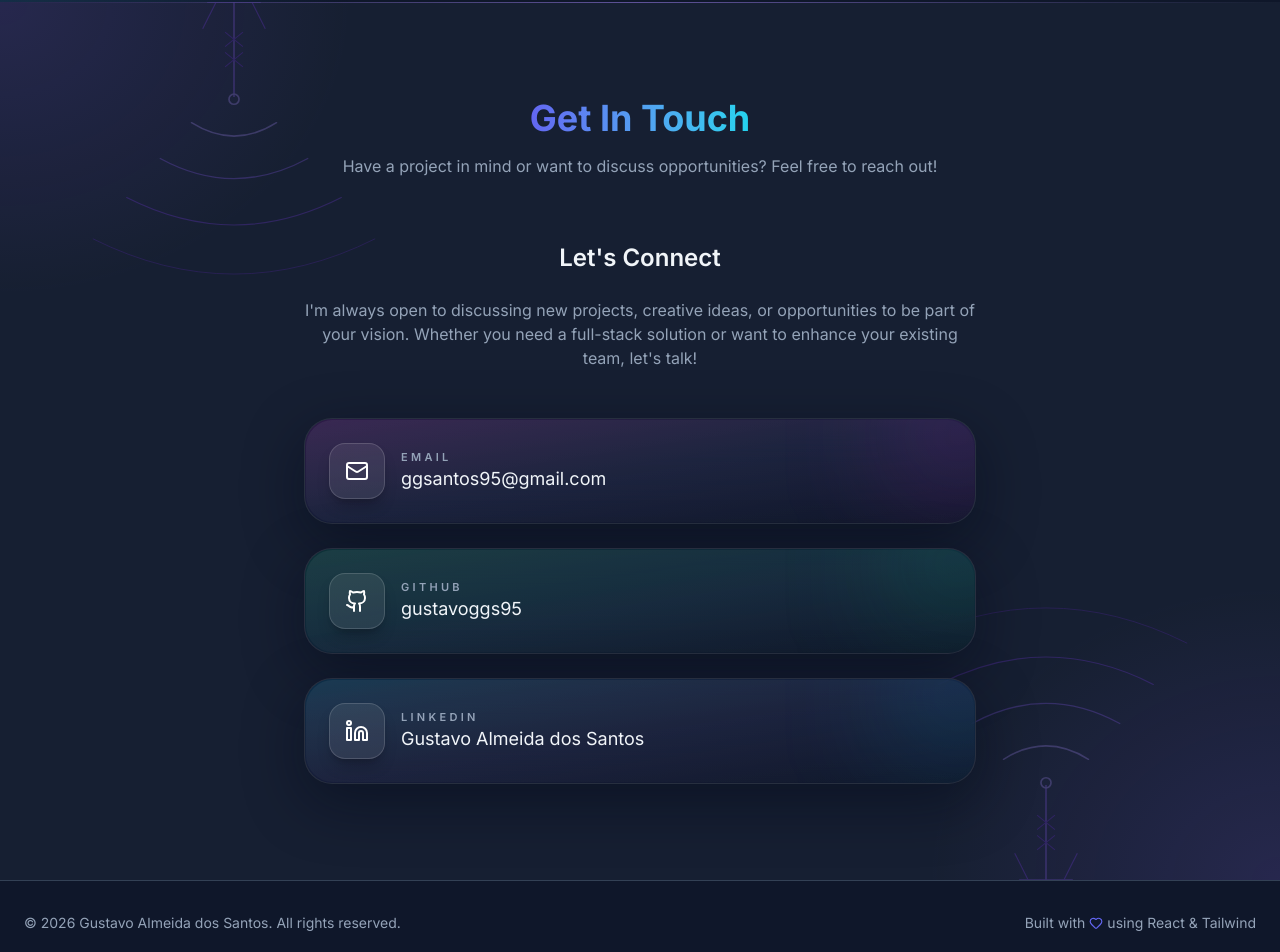
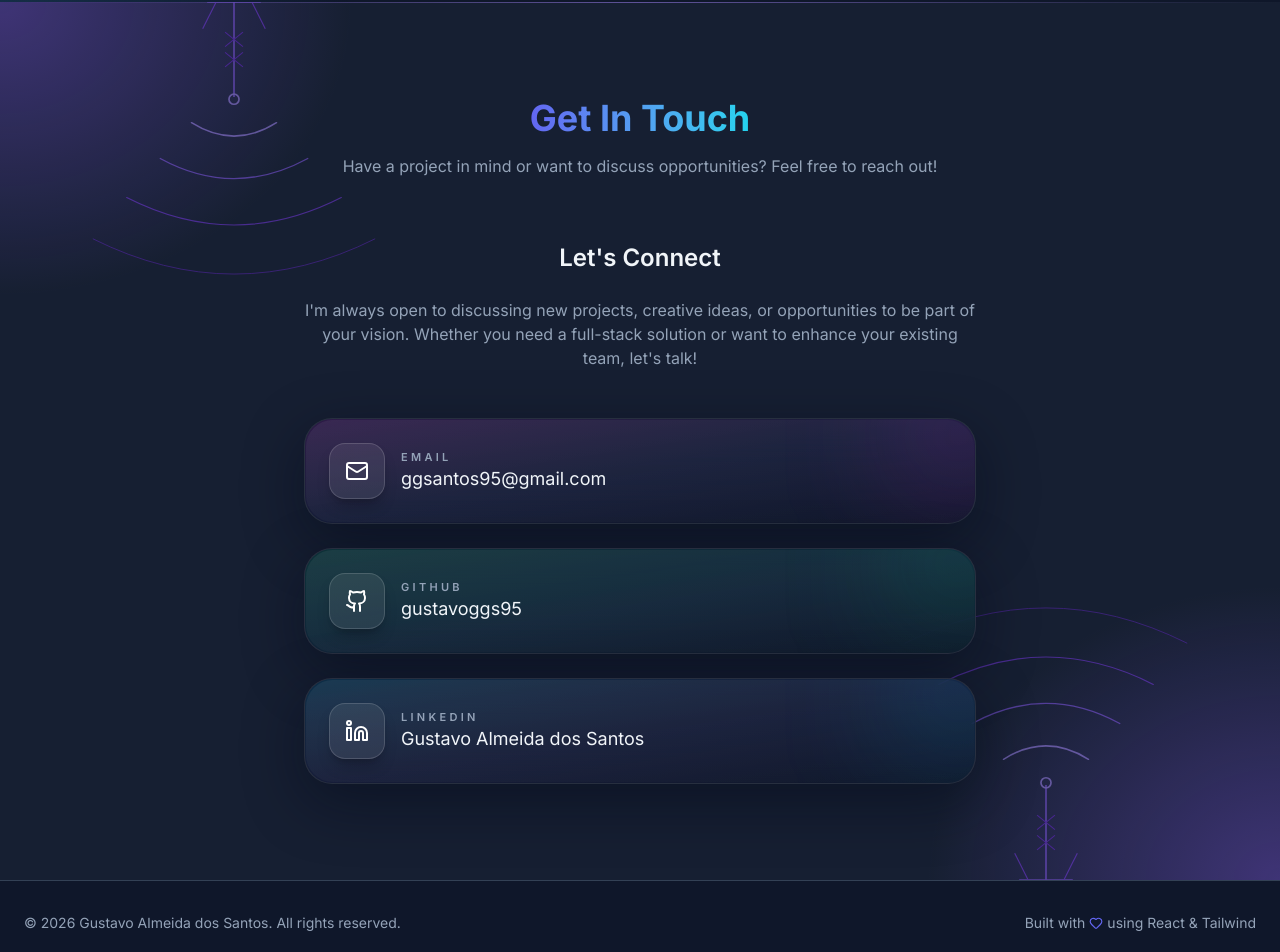
Before and after one commit to gustavoggs95/portfolio, a React (Vite) app: page / in a window 1280 px wide. Shown: the part 5823-6775 px from the top of the page. Built offline with nearby package versions, Linux system fonts and the light colour scheme.

Commit message:
fix: stronger about me section background effects

```diff
--- a/src/components/Contact.tsx
+++ b/src/components/Contact.tsx
@@ -9,8 +9,8 @@ export function Contact() {
         <div className="absolute inset-x-0 top-0 h-px bg-linear-to-r from-transparent via-violet-400/50 to-transparent" />
 
         {/* top-left mirror — arcs open upward */}
-        <div className="absolute top-0 left-0 w-96 h-80" style={{ background: 'radial-gradient(ellipse at 0% 0%, rgba(139,92,246,0.14) 0%, transparent 65%)' }} />
-        <svg className="absolute top-0 left-16 w-85 h-95 opacity-25" viewBox="0 0 280 340" fill="none">
+        <div className="absolute top-0 left-0 w-96 h-80" style={{ background: 'radial-gradient(ellipse at 0% 0%, rgba(139,92,246,0.35) 0%, transparent 65%)' }} />
+        <svg className="absolute top-0 left-16 w-85 h-95 opacity-50" viewBox="0 0 280 340" fill="none">
           {/* mast — goes up from y=0 */}
           <line x1="140" y1="0"   x2="140" y2="85"  stroke="#8b5cf6" strokeWidth="1.5"/>
           <line x1="116" y1="0"   x2="164" y2="0"   stroke="#8b5cf6" strokeWidth="1.5"/>
@@ -29,8 +29,8 @@ export function Contact() {
         </svg>
 
         {/* bottom-right original */}
-        <div className="absolute bottom-0 right-0 w-96 h-80" style={{ background: 'radial-gradient(ellipse at 100% 100%, rgba(139,92,246,0.14) 0%, transparent 65%)' }} />
-        <svg className="absolute bottom-0 right-16 w-85 h-95 opacity-25" viewBox="0 0 280 340" fill="none">
+        <div className="absolute bottom-0 right-0 w-96 h-80" style={{ background: 'radial-gradient(ellipse at 100% 100%, rgba(139,92,246,0.35) 0%, transparent 65%)' }} />
+        <svg className="absolute bottom-0 right-16 w-85 h-95 opacity-50" viewBox="0 0 280 340" fill="none">
           <line x1="140" y1="340" x2="140" y2="255" stroke="#8b5cf6" strokeWidth="1.5"/>
           <line x1="116" y1="340" x2="164" y2="340" stroke="#8b5cf6" strokeWidth="1.5"/>
           <line x1="124" y1="340" x2="112" y2="316" stroke="#7c3aed" strokeWidth="1"/>
```
